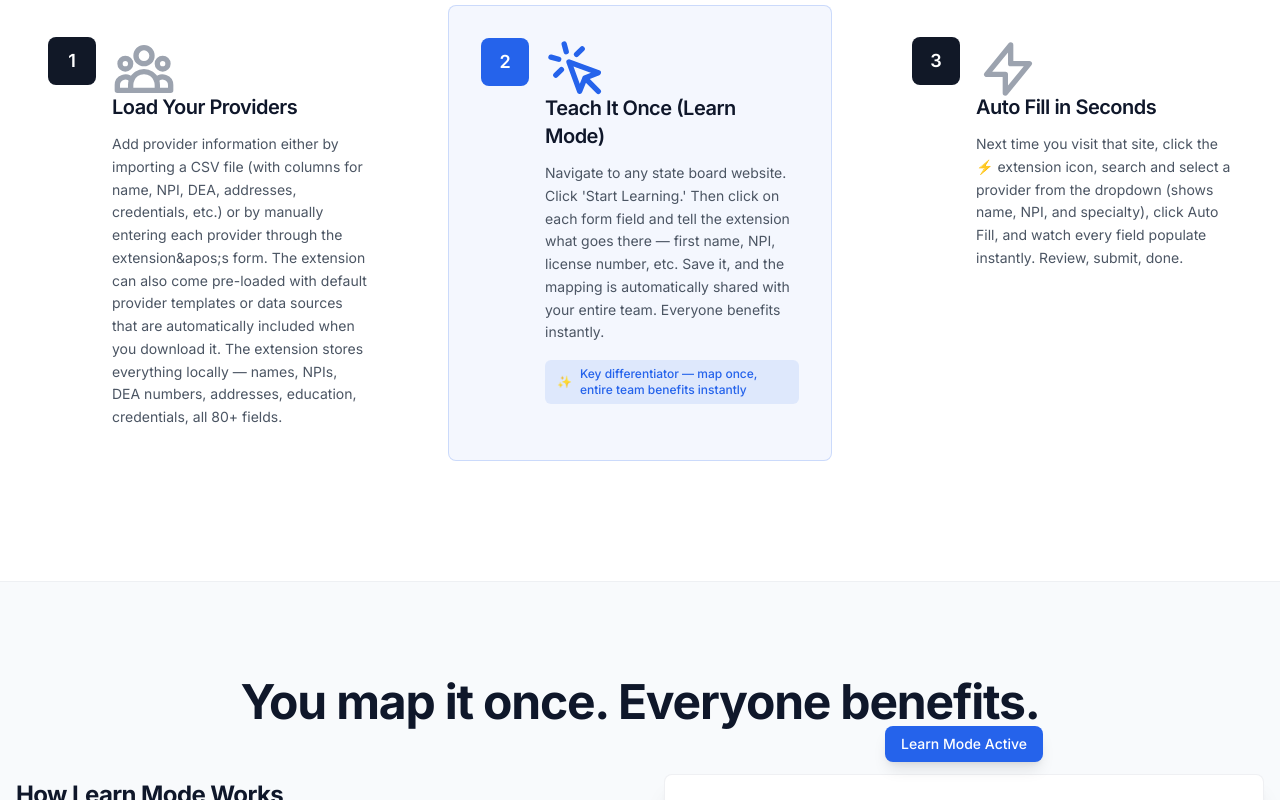
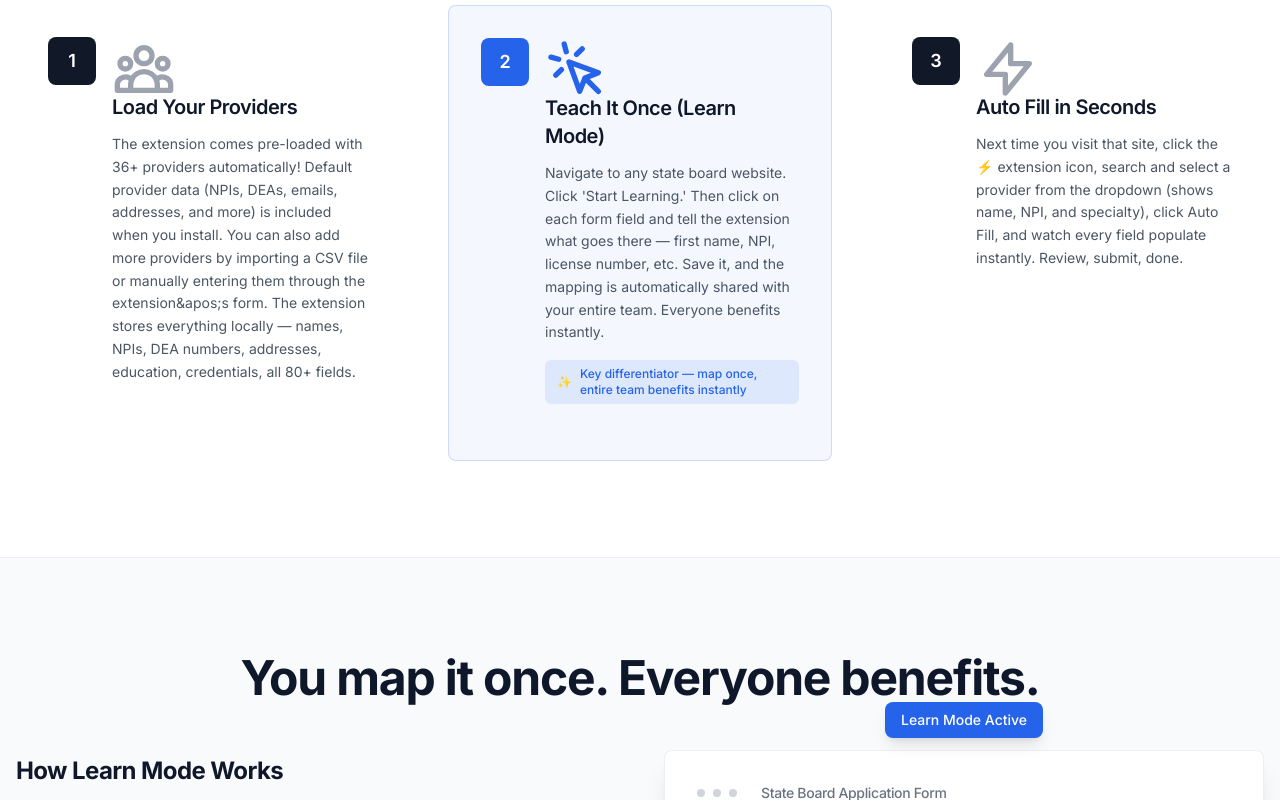
Before and after one commit to draphael123/licensing-autofill, a Next.js app: page / in a window 1280 px wide. Shown: the part 1660-2460 px from the top of the page. Built offline with nearby package versions, Linux system fonts and the light colour scheme.

Commit message:
Update landing page to reflect pre-loaded default provider data

```diff
--- a/components/FAQ.tsx
+++ b/components/FAQ.tsx
@@ -33,7 +33,7 @@ const faqs: FAQItem[] = [
   {
     question: "Can the extension come with default data or mappings pre-loaded?",
     answer:
-      "Yes! You can provide an Excel file with provider data, and it will be converted and bundled as the default data source. Simply export your Excel file to CSV, convert it to JSON format, and place it in the extension&apos;s `data/default-data.json` file. When users install the extension, this default data is automatically loaded. You can also include pre-configured mappings for common state board sites. See the BUNDLING_DEFAULT_DATA.md guide for step-by-step instructions on converting Excel files and bundling default data.",
+      "Yes! The extension comes pre-loaded with default provider data. An Excel file with provider information has been converted and bundled as `data/default-data.json`. When users install the extension, this default data (36+ providers with NPIs, DEAs, emails, and other information) is automatically loaded. You can update the Excel file and re-run the conversion script to refresh the provider list. See HOW_TO_ADD_EXCEL_FILE.md and BUNDLING_DEFAULT_DATA.md for details on updating the default data.",
   },
   {
     question: "If I update the default data file, will it erase existing user mappings?",
--- a/components/Features.tsx
+++ b/components/Features.tsx
@@ -56,9 +56,9 @@ const features = [
     ),
   },
   {
-    title: "CSV Import",
+    title: "Pre-Loaded Provider Data",
     description:
-      "Import multiple providers at once from a CSV file. Just ensure your spreadsheet has header columns (Name, NPI, DEA, etc.) and the extension handles the rest.",
+      "The extension comes with 36+ providers pre-loaded, including NPIs, DEAs, emails, and addresses. You can also import additional providers from CSV or add them manually.",
     icon: (
       <svg className="w-12 h-12" fill="none" stroke="currentColor" viewBox="0 0 24 24">
         <path
--- a/components/GettingStarted.tsx
+++ b/components/GettingStarted.tsx
@@ -16,7 +16,7 @@ const steps = [
     number: "2",
     title: "Add Your First Provider",
     description:
-      "If the extension came with default provider data, it&apos;s already loaded! Otherwise, click the ⚡ icon in your toolbar → Providers tab → + Add Provider (fill out the form) or Import CSV (upload a spreadsheet). You can add providers manually one at a time, or import multiple providers at once from a CSV file with columns like Name, NPI, DEA, Address, etc.",
+      "The extension comes with 36+ providers pre-loaded! Default provider data (with NPIs, DEAs, emails, and more) is automatically included when you install. You can also add more providers by clicking the ⚡ icon → Providers tab → + Add Provider (fill out the form) or Import CSV (upload a spreadsheet).",
   },
   {
     number: "3",
--- a/components/HowItWorks.tsx
+++ b/components/HowItWorks.tsx
@@ -8,7 +8,7 @@ const steps = [
     number: "1",
     title: "Load Your Providers",
     description:
-      "Add provider information either by importing a CSV file (with columns for name, NPI, DEA, addresses, credentials, etc.) or by manually entering each provider through the extension&apos;s form. The extension can also come pre-loaded with default provider templates or data sources that are automatically included when you download it. The extension stores everything locally — names, NPIs, DEA numbers, addresses, education, credentials, all 80+ fields.",
+      "The extension comes pre-loaded with 36+ providers automatically! Default provider data (NPIs, DEAs, emails, addresses, and more) is included when you install. You can also add more providers by importing a CSV file or manually entering them through the extension&apos;s form. The extension stores everything locally — names, NPIs, DEA numbers, addresses, education, credentials, all 80+ fields.",
     icon: (
       <svg className="w-16 h-16" fill="none" stroke="currentColor" viewBox="0 0 24 24">
         <path
```
